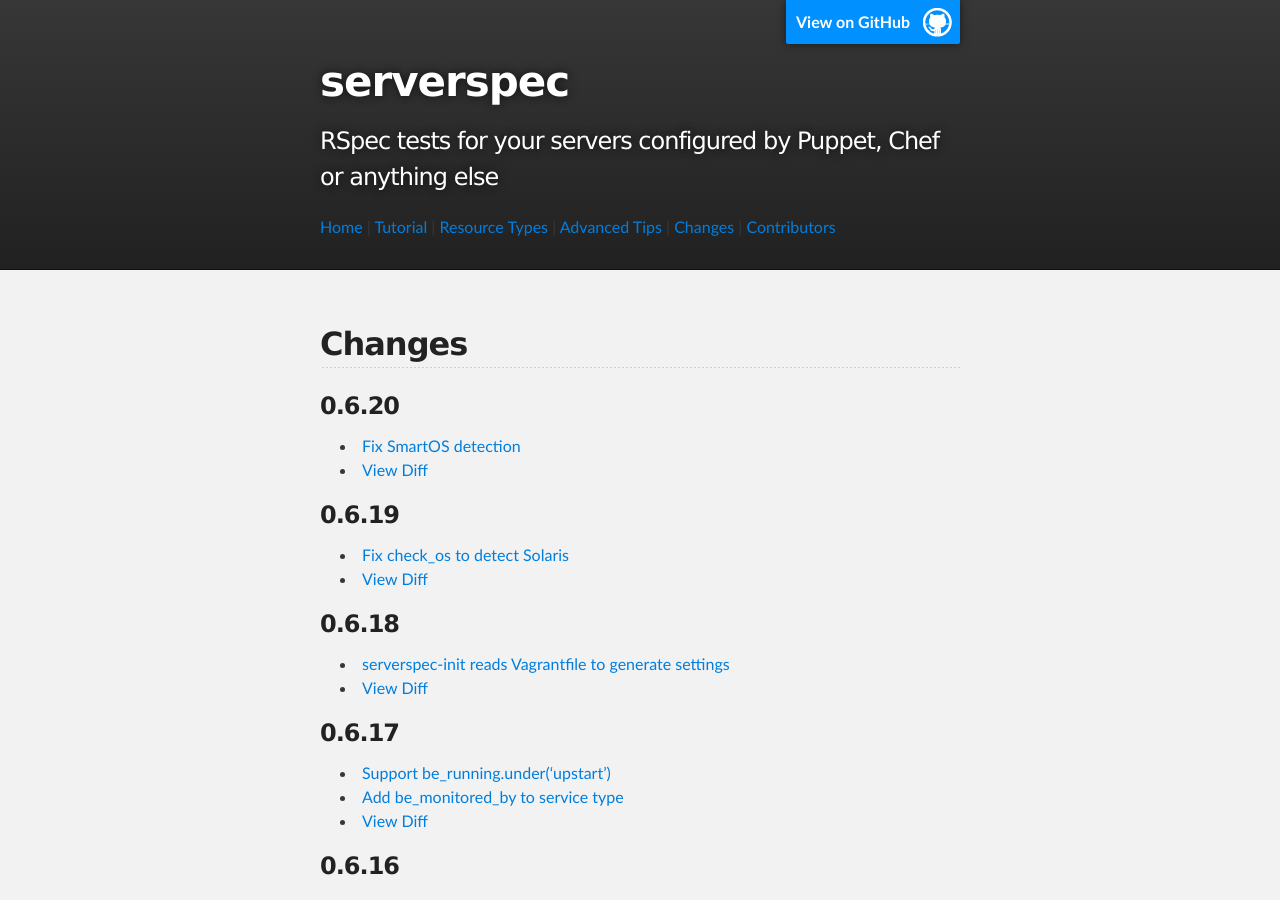
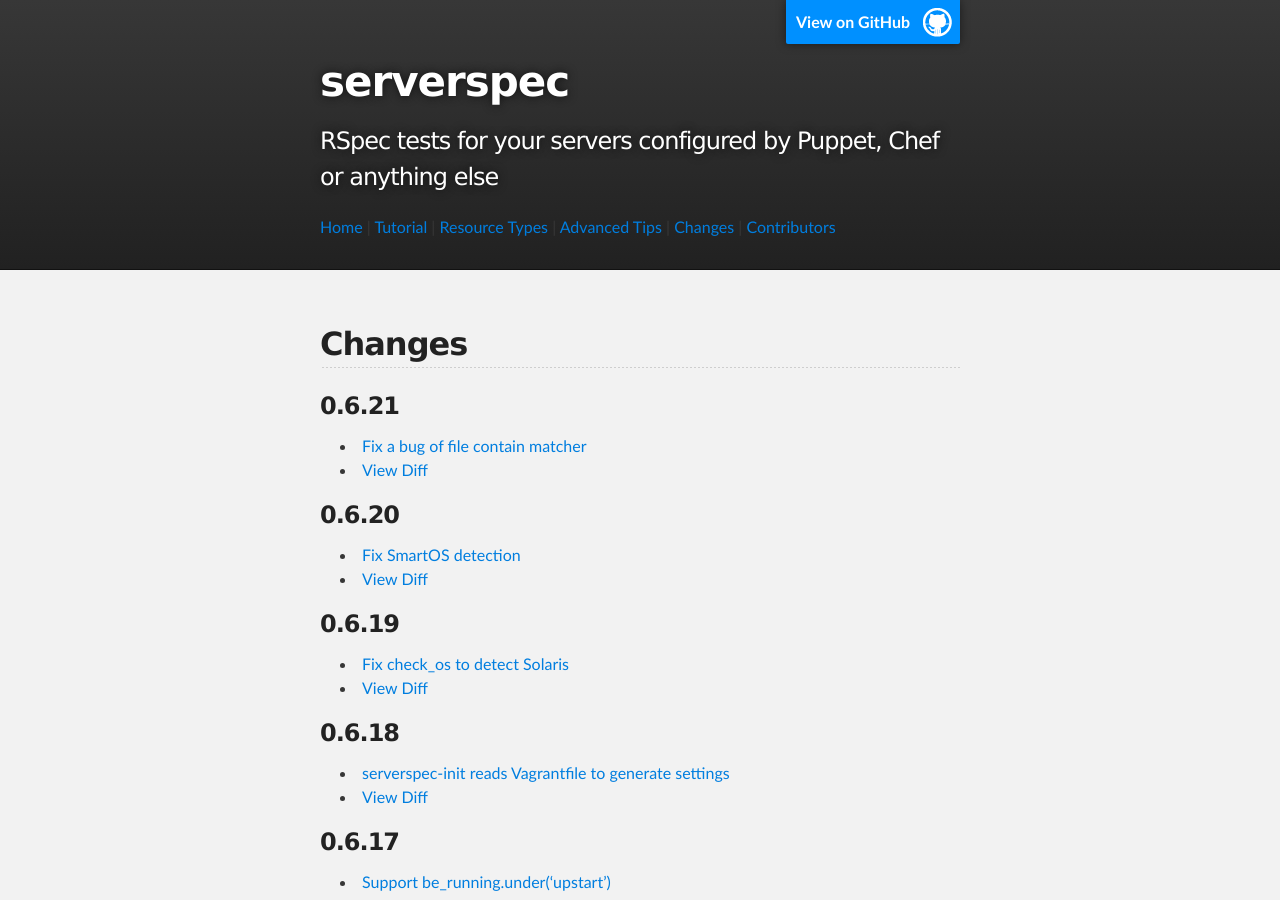
Before and after one commit to serverspec/serverspec.github.io, a Jekyll site: the page built from changes.md, in a window 1280 px wide and 900 px high. Built offline with Jekyll 4.4.1, drawn with Linux system fonts in a browser that asks for light colours; Markdown is read by kramdown in place of the engine named in the settings.

Commit message:
Add changes of v0.6.21

```diff
--- a/changes.md
+++ b/changes.md
@@ -4,6 +4,11 @@ title: Changes
 ---
 
 ## Changes
+
+### 0.6.21
+
+ * [Fix a bug of file contain matcher](https://github.com/serverspec/serverspec/pull/197)
+ * [View Diff](https://github.com/serverspec/serverspec/compare/v0.6.20...v0.6.21)
 
 ### 0.6.20
 
```
